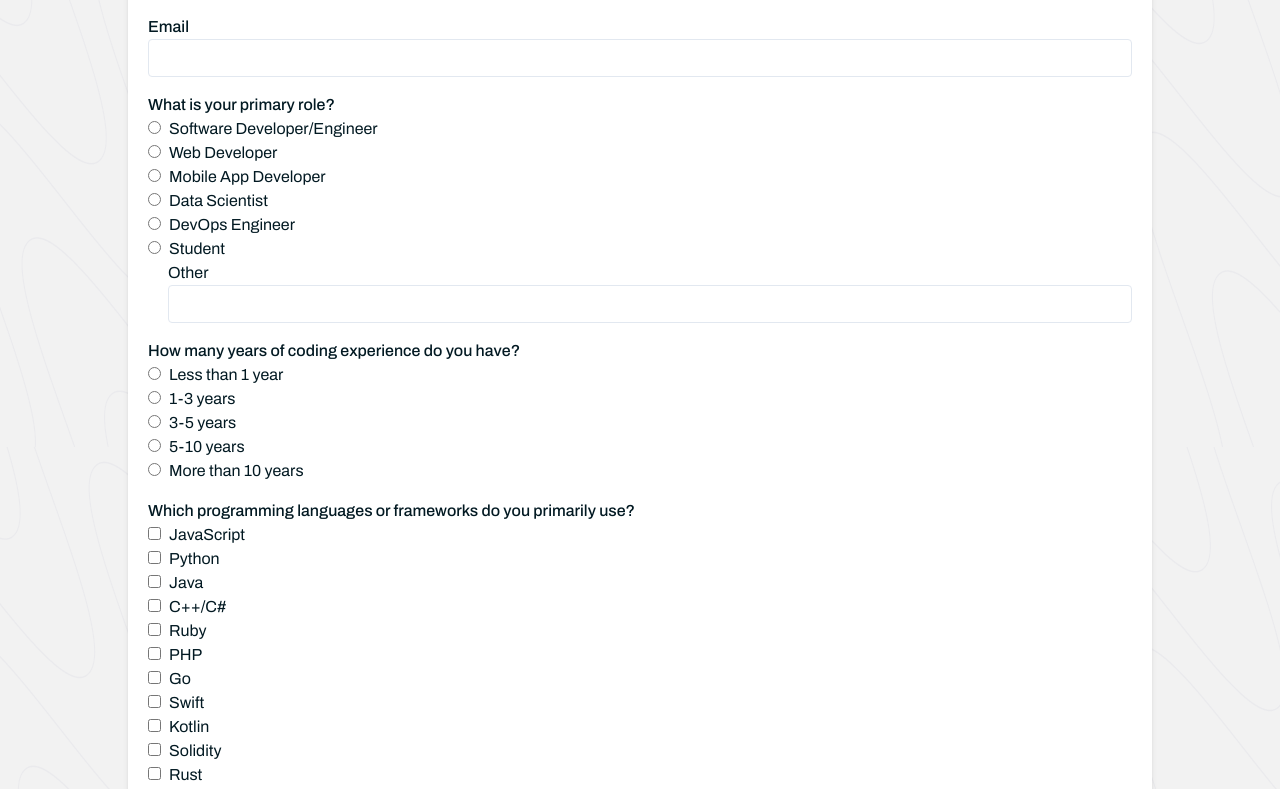
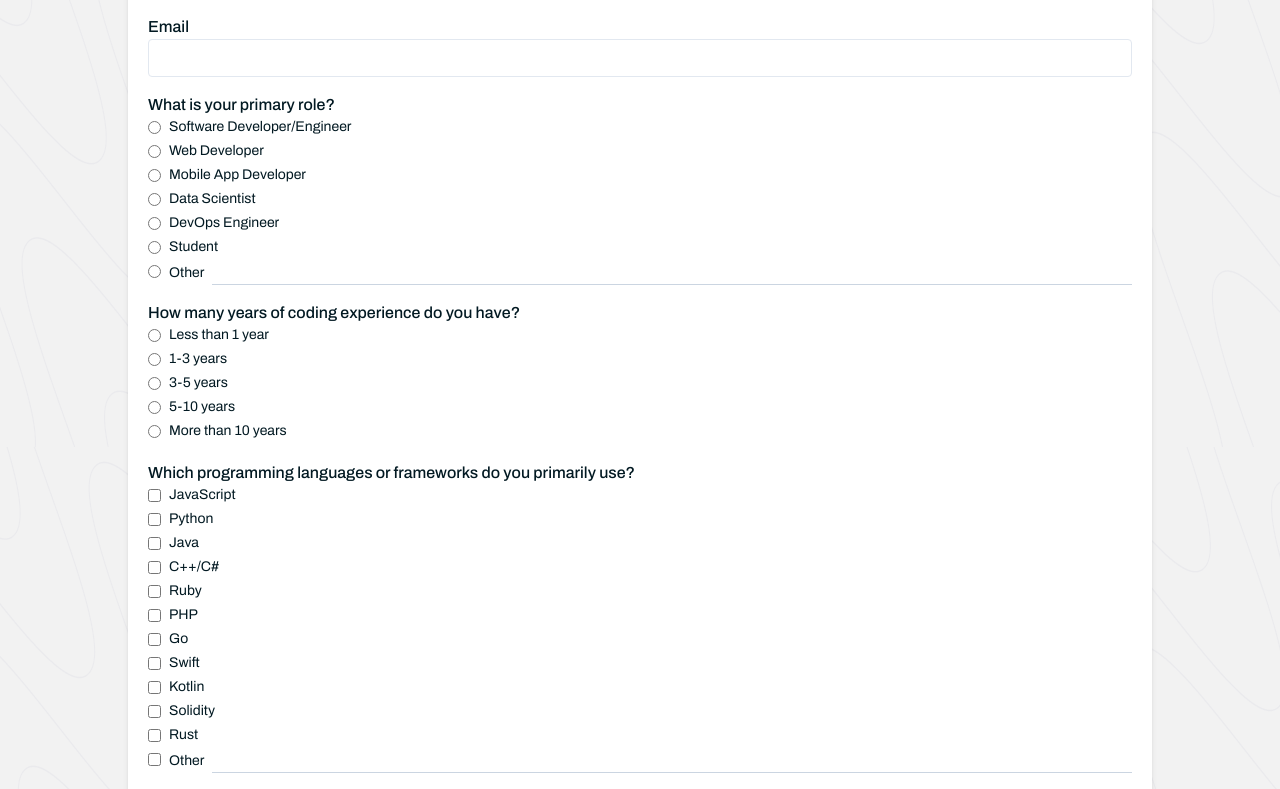
Before and after one commit to Stevolisis/harmonic-web, a Next.js app: page / in a window 1280 px wide. Shown: the part 524-1313 px from the top of the page. Built offline with nearby package versions, Linux system fonts and the light colour scheme.

Commit message:
Option "Other" bug fixed

```diff
--- a/src/components/SlideCodeSurvey.js
+++ b/src/components/SlideCodeSurvey.js
@@ -26,8 +26,8 @@ const SlideCodeSurvey = () => {
         </div>
 
         <div className='w-full bg-white mt-3 p-5 rounded-md shadow-md'>
-            <h3 className='font-ArchivoSemiBold text-sm sm:text-base'>Description: </h3>
-            <p className='font-ArchivoMedium text-xs sm:text-sm'>{metadata.description}</p>
+            <h3 className='font-ArchivoSemiBold text-base'>Description: </h3>
+            <p className='font-ArchivoMedium text-sm'>{metadata.description}</p>
         </div>
 
         <div className='w-full bg-white mt-3 p-5 rounded-md shadow-md'>
@@ -45,23 +45,26 @@ const SlideCodeSurvey = () => {
 
                         if(survey.type === "radio"){
                             return <div key={i} className='my-4'>
-                                        <label className='font-ArchivoMedium text-sm sm:text-base'>{survey.question}</label>
+                                        <h3 className='font-ArchivoMedium text-sm sm:text-base'>{survey.question}</h3>
                                         <div className=' w-full'>
                                             {
                                                 survey.options.map((option, i)=>{
                                                     if(option==="Other"){
-                                                        return <div key={i} className=' ml-5'>
-                                                            <label className='font-ArchivoRegular text-sm sm:text-base'>{option}</label>
-                                                            <div className=' w-full'>
-                                                                <input className='text-xs sm:text-sm font-ArchivoRegular py-2 px-3 border border-slate-200 rounded w-full outline-bgSecondary focus:border-bgSecondary accent-bgSecondary' name={survey.name} type="text" />
-                                                            </div>
-                                                        </div>
+                                                        return  <div key={i} className='flex items-center gap-x-2'>
+                                                                    <div className=''>
+                                                                        <input className='text-xs sm:text-sm font-ArchivoRegular border border-slate-200 rounded w-full outline-bgSecondary focus:border-bgSecondary accent-bgSecondary' name={survey.name} type="radio" id={`${survey.name}:Other`} value={option} />
+                                                                    </div>
+                                                                    <label className='font-ArchivoRegular text-sm' htmlFor={`${survey.name}:Other`}>{option}</label>
+                                                                    <div className='w-full'>
+                                                                        <input className='w-full text-xs sm:text-sm font-ArchivoRegular border-b border-b-slate-300 focus:border-b-bgSecondary focus:outline-transparent accent-bgSecondary' name={`${survey.name}:Other`} type="text" />
+                                                                    </div>
+                                                                </div>
                                                     }
                                                     return  <div className='flex gap-x-2' key={i}>
                                                                 <div>
                                                                     <input className='text-xs sm:text-sm font-ArchivoRegular outline-bgSecondary focus:border-bgSecondary accent-bgSecondary' type="radio" id={option} name={survey.name} value={option} />
                                                                 </div>
-                                                                <label className='font-ArchivoRegular text-sm sm:text-base' htmlFor={option}>{option}</label>
+                                                                <label className='font-ArchivoRegular text-sm' htmlFor={option}>{option}</label>
                                                             </div>
                                                 })
                                             }
@@ -76,11 +79,23 @@ const SlideCodeSurvey = () => {
                                         <div className=' w-full'>
                                             {
                                                 survey.options.map((option, i)=>{
+                                                    if(option==="Other"){
+                                                        return  <div key={i} className='flex items-center gap-x-2'>
+                                                                    <div className=''>
+                                                                        <input className='text-xs sm:text-sm font-ArchivoRegular border border-slate-200 rounded w-full outline-bgSecondary focus:border-bgSecondary accent-bgSecondary' name={survey.name} type="checkbox" id={`${survey.name}:Other`} value={option} />
+                                                                    </div>
+                                                                    <label className='font-ArchivoRegular text-sm' htmlFor={`${survey.name}:Other`}>{option}</label>
+                                                                    <div className='w-full'>
+                                                                        <input className='w-full text-xs sm:text-sm font-ArchivoRegular border-b border-b-slate-300 focus:border-b-bgSecondary focus:outline-transparent accent-bgSecondary' name={`${survey.name}:Other`} type="text" />
+                                                                    </div>
+                                                                </div>
+                                                    }
+
                                                     return  <div className='flex gap-x-2' key={i}>
                                                                 <div>
                                                                     <input className='text-xs sm:text-sm font-ArchivoRegular outline-bgSecondary focus:border-bgSecondary accent-bgSecondary' type="checkbox" id={option} name={survey.name} value={option} />
                                                                 </div>
-                                                                <label className='font-ArchivoRegular text-sm sm:text-base' htmlFor={option}>{option}</label>
+                                                                <label className='font-ArchivoRegular text-sm' htmlFor={option}>{option}</label>
                                                             </div>
                                                 })
                                             }
--- a/src/surveyData.js
+++ b/src/surveyData.js
@@ -106,4 +106,4 @@ export const BasicInformation = {
             },
 
         ]
-    }
+}
```
